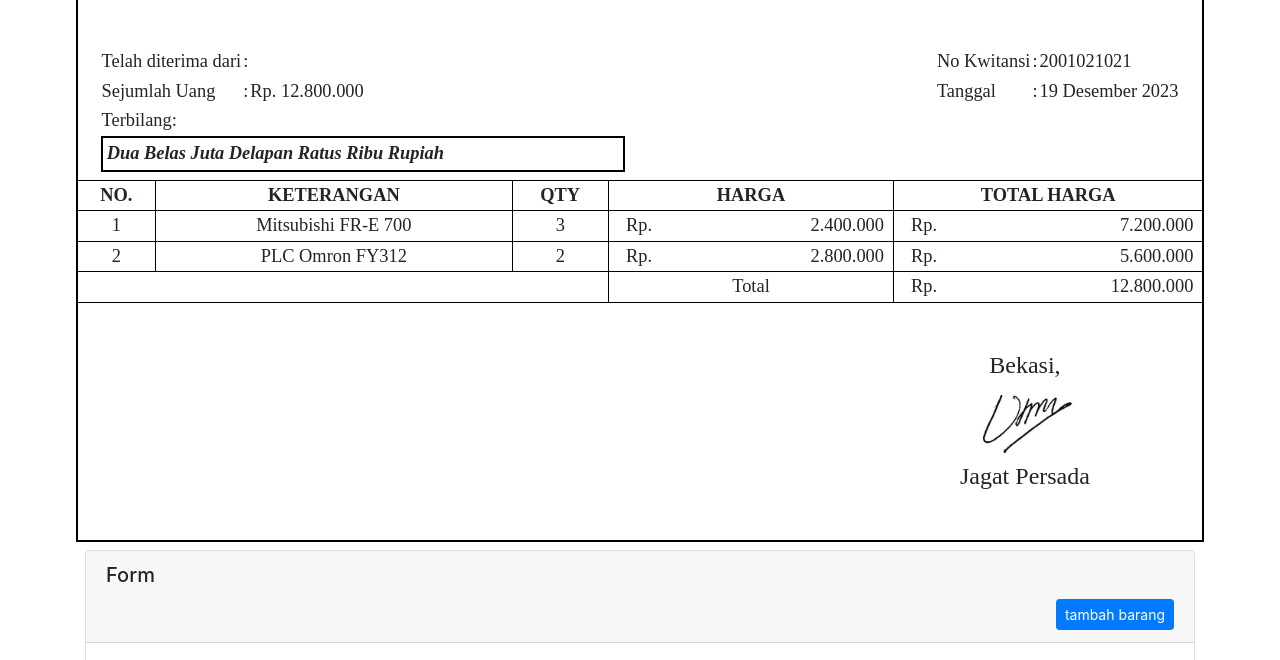
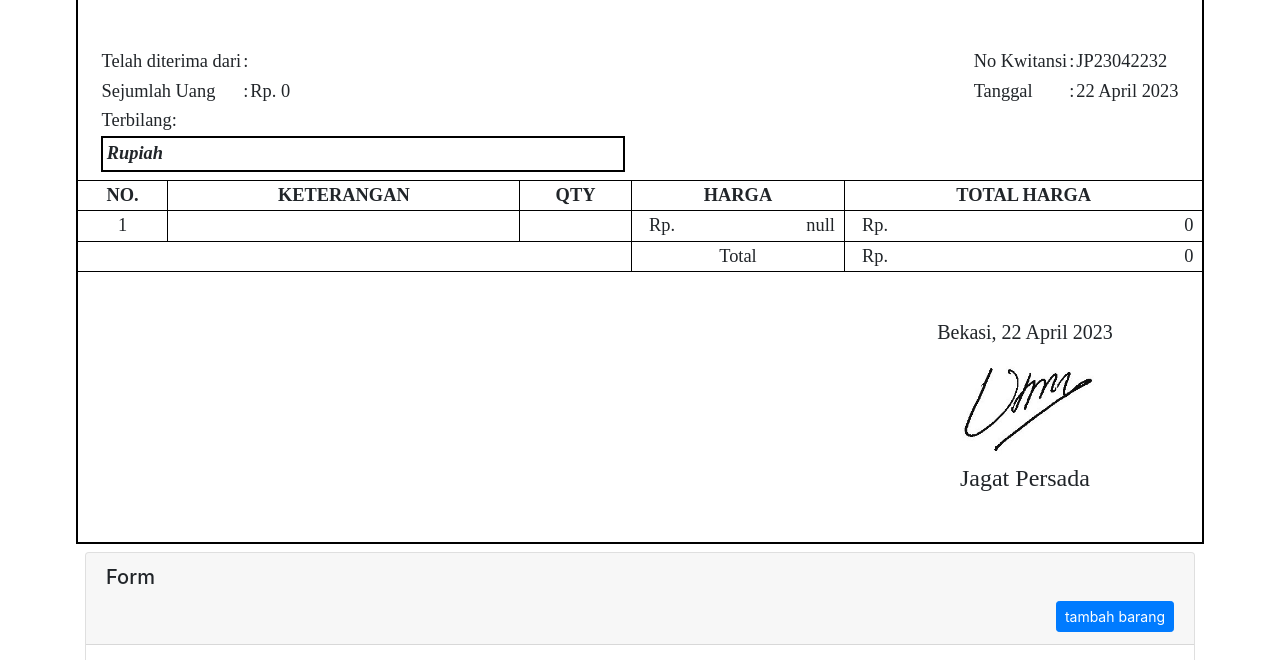
Before and after one commit to ymslark/kwitansi, a plain HTML site: page index.html in a window 1280 px wide. Shown: the part 136-796 px from the top of the page. Drawn offline with nearby package versions, Linux system fonts and the light colour scheme.

Commit message:
fixing data and method

```diff
--- a/index.html
+++ b/index.html
@@ -53,12 +53,12 @@
                                 <tr>
                                     <td>No Kwitansi</td>
                                     <td>:</td>
-                                    <td><span>2001021021</span></td>
+                                    <td><span>{{ generateNoKwitansi() }}</span></td>
                                 </tr>
                                 <tr>
                                     <td>Tanggal</td>
                                     <td>:</td>
-                                    <td><span>19 Desember 2023</span></td>
+                                    <td><span>{{ tanggalIndo(tanggal, false) }}</span></td>
                                 </tr>
                             </table>
                         </div>
@@ -103,10 +103,10 @@
                     <div class="row mt-5">
                         <div class="col-8"></div>
                         <div class="col-4 text-center mb-5">
-                            <span class="h4">
-                                Bekasi,
+                            <span class="h5">
+                                Bekasi, {{ tanggalIndo(tanggal) }}
                             </span> <br>
-                            <img src="ttd.jpg" style="width: 35%; margin-top: -1%; opacity: 0.95;"> <br>
+                            <img src="ttd.jpg" style="width: 50%; margin-top: -1%; opacity: 0.95;"> <br>
                             <span class="h4">Jagat Persada</span>
                         </div>
                     </div>
@@ -124,6 +124,10 @@
                     <div class="form-group">
                         <label for="Pembeli">Pembeli</label>
                         <input class="form-control" type="text" v-model="pembeli" id="Pembeli">
+                    </div>
+                    <div class="form-group">
+                        <label for="tanggal">tanggal</label>
+                        <input class="form-control" type="date" v-model="tanggal" id="tanggal">
                     </div>
                     <div class="form-row mb-2" v-for="(el, i) in barang">
                         <div class="col-6">
@@ -170,29 +174,29 @@
             el: '#app',
             data: {
                     pembeli: '',
-                    tanggal: null,
+                    tanggal: '2023-04-22',
                     atasNama: 'Jagat Persada',
-                    barang: [
-                    {
-                        nama: 'Mitsubishi FR-E 700',
-                        qty: 3,
-                        harga: 2400000
-                    },
-                    {
-                        nama: 'PLC Omron FY312',
-                        qty: 2,
-                        harga: 2800000
-                    }],
+                    barang: [{nama:'', harga: null, qty: null}],
                     ok: true
 
             },
             methods: {
                 generateTanggal(){
                     let date = new Date()
-                    let tanggal = date.getDate()
-                    let bulan = date.getMonth()
-                    let tahun = date.getFullYear()
-                    return `${tahun}-${bulan}-${tanggal}`
+                    let today = new Date();
+                    let dd = String(today.getDate()).padStart(2, '0');
+                    let mm = String(today.getMonth() + 1).padStart(2, '0'); //January is 0!
+                    let yyyy = today.getFullYear();
+                    return `${yyyy}-${mm}-${dd}`
+                    this.tanggal = `${yyyy}-${mm}-${dd}`
+                    console.log(`${yyyy}-${mm}-${dd}`)
+                },
+
+                generateNoKwitansi(){
+                    let string = this.tanggal.split('-')
+                    string = string.join('').substr(2,6)
+                    let random = Math.floor(Math.random() * 100)
+                    return `JP${string}${String(random)}`
                 },
 
                 addBarang(){
@@ -207,7 +211,8 @@
                     return String(x).replace(/\B(?<!\.\d*)(?=(\d{3})+(?!\d))/g, ".");
                 },
 
-                tanggal_indo(date, ...as){
+                tanggalIndo(date, as){
+                    date = new Date(date)
                     let month = ["Januari",'Februari','Maret','April','Mei','Juni','Juli','Agustus','September','Oktober','November','Desember']
                     let day = ['Minggu', 'Senin', 'Selasa', 'Rabu', 'Kamis',"Jum'at", "Sabtu"]
                     let hari = date.getDay()
```
